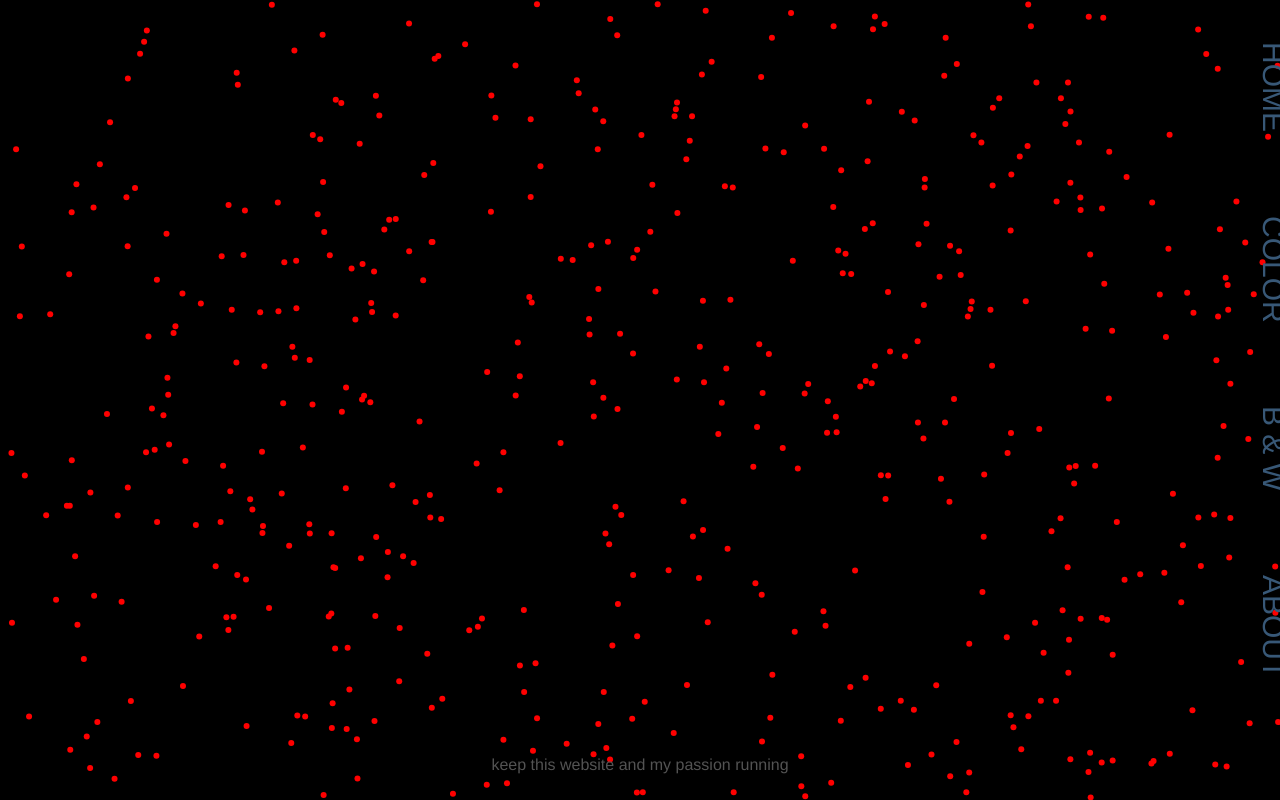
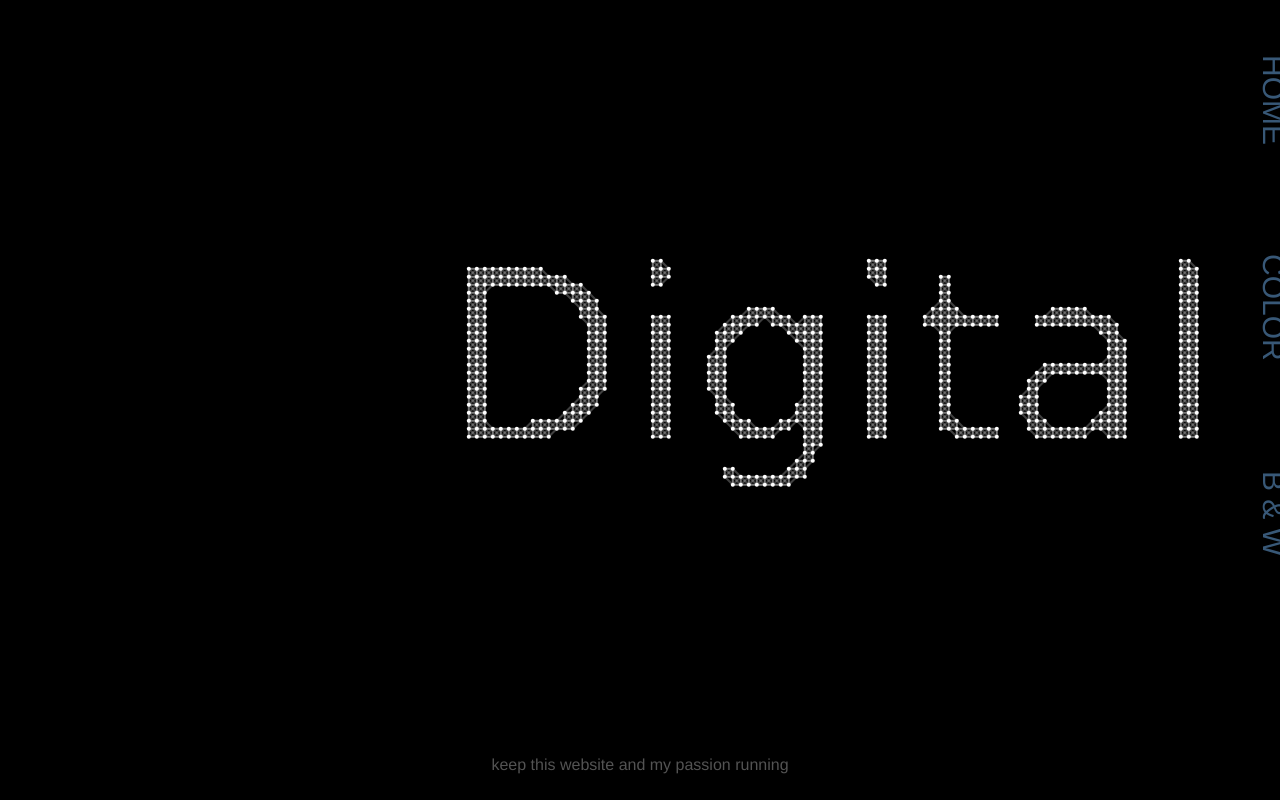
Before and after one commit to danczw/Pixel-Art, a Vue app: page /#/ in a window 1280 px wide. Built offline with nearby package versions, Linux system fonts and the light colour scheme.

Commit message:
created particle effect art

```diff
--- a/src/App.vue
+++ b/src/App.vue
@@ -21,7 +21,7 @@
       </div>
       <div class="outer">
         <div class="inner">
-          <router-link to="/about">About</router-link>
+          <!-- <router-link to="/about">About</router-link> -->
         </div>
       </div>
     </div>
--- a/src/components/particle.vue
+++ b/src/components/particle.vue
@@ -23,39 +23,41 @@ export default {
       canvas.width = window.innerWidth;
       canvas.height = window.innerHeight;
       let particleArray = [];
+      let adjustX = window.innerWidth / 50; // move text on x-axis
+      let adjustY = window.innerWidth / 50; // move text on y-axis
 
       // handke mouse
       const mouse = {
         x: null,
         y: null,
-        radius: 150
+        radius: 150,
       };
-      window.addEventListener('mousemove', function (e) {
+      window.addEventListener("mousemove", function (e) {
         mouse.x = e.x;
         mouse.y = e.y;
       });
 
       ctx.fillStyle = "white";
       ctx.font = "30px Verdana";
-      ctx.fillText("A", 30, 30);
-      // const data = ctx.getImageData(0, 0, 100, 100);
+      ctx.fillText("Digital", 30, 30);
+      const textData = ctx.getImageData(0, 0, 200, 200); // check scan area
 
       class Particle {
         constructor(x, y) {
           this.x = x;
           this.y = y;
-          this.size = 3;
+          this.size = 5;
           this.baseX = this.x;
           this.baseY = this.y;
           this.density = Math.random() * 30 + 1;
-        };
+        }
         draw() {
-          ctx.fillStyle = "red";
+          ctx.fillStyle = "white";
           ctx.beginPath();
           ctx.arc(this.x, this.y, this.size, 0, Math.PI * 2);
           ctx.closePath();
           ctx.fill();
-        };
+        }
         update() {
           let dx = mouse.x - this.x;
           let dy = mouse.y - this.y;
@@ -72,25 +74,28 @@ export default {
           } else {
             if (this.x !== this.baseX) {
               let dx = this.x - this.baseX;
-              this.x -= dx/5;
-            };
+              this.x -= dx / 5;
+            }
             if (this.y !== this.baseY) {
               let dy = this.y - this.baseY;
-              this.y -= dy/5;
+              this.y -= dy / 5;
             }
           }
         }
-      };
+      }
       function init() {
         particleArray = [];
-        for (let i = 0; i < 500; i++) {
-          let x = Math.random() * canvas.width;
-          let y = Math.random() * canvas.height;
-          particleArray.push(new Particle(x, y));
+        for (let y = 0, y2 = textData.height; y < y2; y++) {
+          for (let x = 0, x2 = textData.width; x < x2; x++) {
+            if (textData.data[y * 4 * textData.width + x * 4 + 3] > 128) {
+              let positionX = x + adjustX;
+              let positionY = y + adjustY;
+              particleArray.push(new Particle(positionX * 8, positionY * 8)); // change size of effect
+            }
+          }
         }
-      };
+      }
       init();
-      console.log(particleArray);
 
       function animate() {
         ctx.clearRect(0, 0, canvas.width, canvas.height);
@@ -98,12 +103,51 @@ export default {
           particleArray[i].draw();
           particleArray[i].update();
         }
-        requestAnimationFrame(animate)
-      };
+        connect();
+        requestAnimationFrame(animate);
+      }
       animate();
-    }
-  }
-}
+
+      function connect() {
+        let opacityValue = 1
+        for (let a = 0; a < particleArray.length; a++) {
+          for (let b = a; b < particleArray.length; b++) {
+            let dx = particleArray[a].x - particleArray[b].x;
+            let dy = particleArray[a].y - particleArray[b].y;
+            let distance = Math.sqrt(dx * dx + dy * dy);
+
+            if (distance < 15) { // change distance limit to connect dots
+              opacityValue = 1 - (distance/15);
+              let dx = mouse.x - particleArray[b].x;
+              let dy = mouse.y - particleArray[b].y;
+              let mouseDistance = Math.sqrt(dx * dx + dy * dy);
+
+              if (mouseDistance < mouse.radius / 2) {
+                particleArray[a].size = 5
+                ctx.strokeStyle = `rgba(25, 255, 255, ${opacityValue})`;
+              } else if (mouseDistance < mouse.radius - 50) {
+                particleArray[a].size = 4
+                ctx.strokeStyle = `rgba(100, 255, 255, ${opacityValue})`;
+              } else if (mouseDistance < mouse.radius) {
+                particleArray[a].size = 3
+                ctx.strokeStyle = `rgba(175, 255, 255, ${opacityValue})`;
+              } else {
+                particleArray[a].size = 2
+                ctx.strokeStyle = `rgba(255, 255, 255, ${opacityValue})`;
+              }
+
+              ctx.lineWidth = 2;
+              ctx.beginPath();
+              ctx.moveTo(particleArray[a].x, particleArray[a].y);
+              ctx.lineTo(particleArray[b].x, particleArray[b].y);
+              ctx.stroke();
+            }
+          }
+        }
+      }
+    },
+  },
+};
 </script>
 
 <!-- Add "scoped" attribute to limit CSS to this component only -->
--- a/src/views/bandw.vue
+++ b/src/views/bandw.vue
@@ -12,7 +12,6 @@
 <script>
 export default {
   name: "bandw",
-  setup() {},
   mounted() {
     this.effect();
   },
@@ -108,7 +107,6 @@ export default {
         requestAnimationFrame(animate);
       }
       animate();
-
     },
   },
 };
@@ -116,7 +114,7 @@ export default {
 
 <style lang="scss" scoped>
 #canvas1 {
-  border: 3px solid white;
+  border: 1px solid rgb(83, 83, 83);
   top: 50%;
   left: 50%;
   position: absolute;
--- a/src/views/color.vue
+++ b/src/views/color.vue
@@ -12,7 +12,6 @@
 <script>
 export default {
   name: "color",
-  setup() {},
   mounted() {
     this.effect();
   },
@@ -162,7 +161,7 @@ export default {
 
 <style lang="scss" scoped>
 #canvas1 {
-  border: 3px solid white;
+  border: 1px solid rgb(83, 83, 83);
   top: 50%;
   left: 50%;
   position: absolute;
@@ -173,7 +172,7 @@ export default {
 }
 
 .donation {
-  color: rgb(83, 83, 83);
+  color: solid rgb(83, 83, 83);
   position: absolute;
   bottom: 0;
   padding-bottom: 10px;
```
